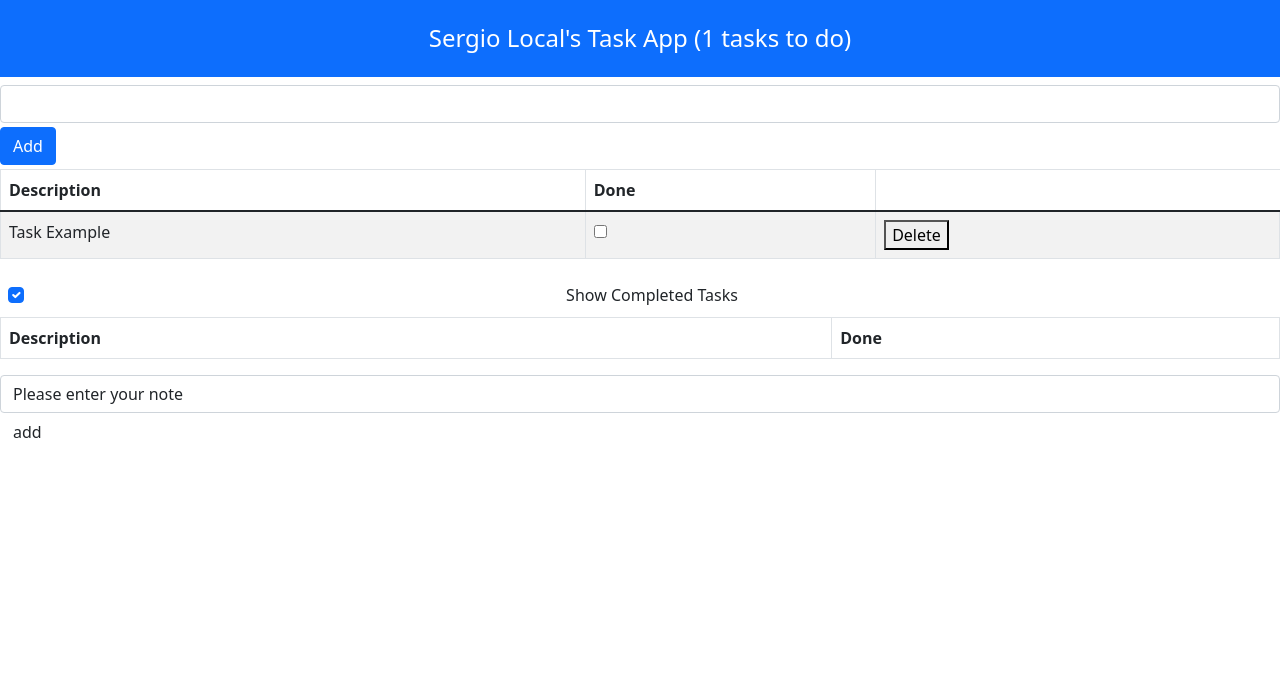
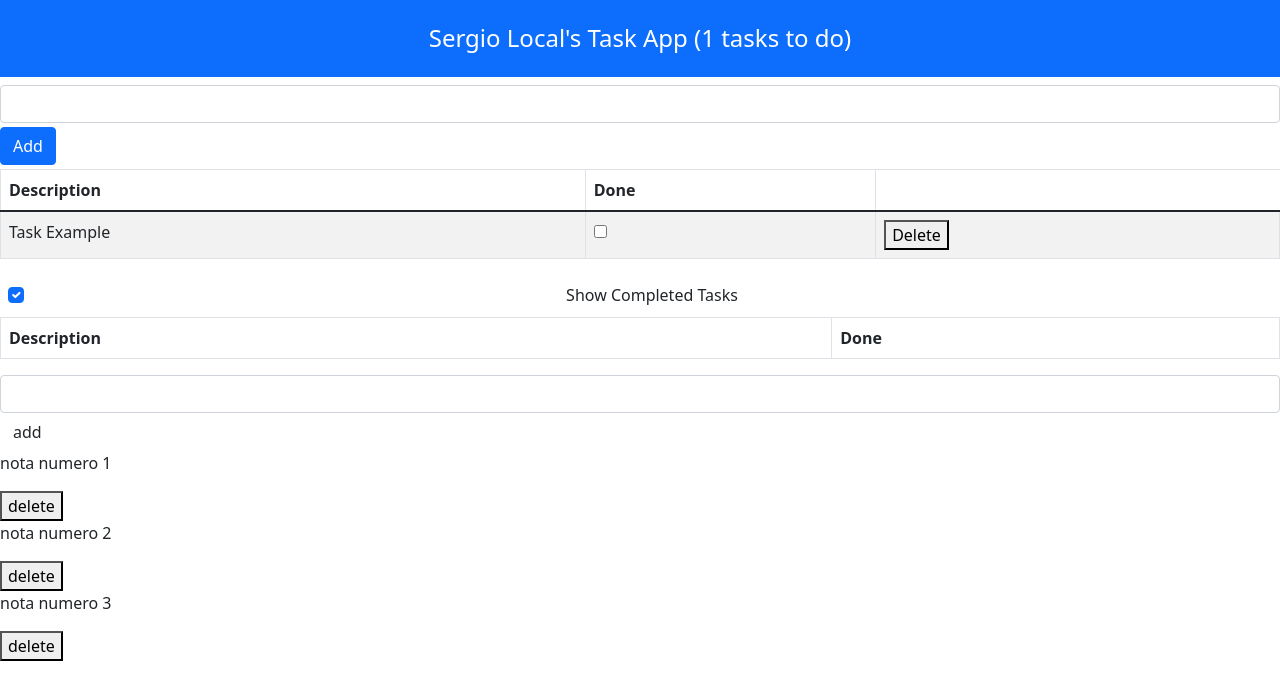
Before and after one commit to Sergio-Torres/Study-zone, a React (Create React App) app: page / in a window 1280 px wide. Shown: the top 700 px of the page. Built offline with nearby package versions, Linux system fonts and the light colour scheme.

Commit message:
deleteNote

```diff
--- a/src/App.js
+++ b/src/App.js
@@ -2,6 +2,7 @@ import './App.css';
 
 import Tasks from './components/Tasks/Tasks';
 import Notes  from './components/Notes/Notes';
+import PomodoroClock from './components/PomodoroClock/PomodoroClock';
 function App() {
 
   return (
--- a/src/components/Notes/NoteCreator.js
+++ b/src/components/Notes/NoteCreator.js
@@ -2,7 +2,7 @@ import React, {useState} from 'react';
 
 export const NoteCreator = props =>{
 
-    const [newNote, setNewNote] = useState('Please enter your note');
+    const [newNote, setNewNote] = useState('');
 
     const updateNewNote = e => setNewNote(e.target.value);
 
@@ -16,10 +16,11 @@ export const NoteCreator = props =>{
             <input
                 type="text"
                 className="form-control"
-                value={newNote}
+               value={newNote}
                 onChange={updateNewNote}
             />
             <button className="btn" onClick={createNewNote}>
+
                 add
             </button>
         </div>
--- a/src/components/Notes/NoteList.js
+++ b/src/components/Notes/NoteList.js
@@ -1,9 +1,12 @@
 import React from 'react';
 
+export const NoteList = props =>(
+    <div>
+        <p key={props.note.name}>{props.note}</p>
+        <button onClick={()=>props.deleteNote(props.note)}>
+            delete
+        </button>
 
-export const NoteList = props =>(
+    </div>
 
-    <div>
-        <p key={props.note}>{props.note}</p>
-    </div>
 );
--- a/src/components/Notes/Notes.js
+++ b/src/components/Notes/Notes.js
@@ -4,23 +4,36 @@ import {NoteList} from './NoteList';
 
 function Notes(){
     const[noteItems, setNotesItems] = useState([
+        {name: 'nota numero 1'},
+        {name: 'nota numero 2'},
+        {name: 'nota numero 3'}
     ]);
 
     const createNewNote = noteName =>{
         if(!noteItems.find(n=>n.name===noteName)){
             setNotesItems([...noteItems, {name: noteName}]);
-//            DisplayNoteList({name: noteName});
+
         }
     }
-    const DisplayNoteList = note=>{
+
+    const deleteNote= note =>{
+        const newNoteItems = [...noteItems];
+        newNoteItems.forEach(function(element,index){
+            if(element.name===note){
+                newNoteItems.splice(index,1);
+            }
+        });
+        setNotesItems(newNoteItems);
+    };
+
+    const DisplayNoteList =()=>{
         return (
-            noteItems.map((n)=>(
-                <NoteList note={n.name} key={note.name}/>
+            noteItems.map(note=>(
+                <NoteList note={note.name} key={note.name}
+                deleteNote={deleteNote}/>
             ))
-
         )
     }
-
 
     return(
         <div>
--- /dev/null
+++ b/src/components/PomodoroClock/PomodoroClock.js
@@ -0,0 +1,13 @@
+import React from 'react';
+//import {SessionTime} from './SessionTime';
+
+function PomodoClock(){
+    return(
+        <div>
+            hola
+        </div>
+
+    );
+}
+
+export default PomodoClock;
--- /dev/null
+++ b/src/components/PomodoroClock/SessionTime.js
@@ -0,0 +1,21 @@
+import React from 'react';
+
+function SessionTime(){
+    let sessionTime = 25;
+    let count = sessionTime * 60;
+
+    const timeIncrement = () => sessionTime<=60 ? sessionTime++ : sessionTime=60;
+    const timeDecrement = () => sessionTime>=10 ? sessionTime-- : sessionTime=60;
+    return(
+        <div>
+            <button onClick={timeIncrement}>+</button>
+            <div>
+                time = count
+            </div>
+            <button onClick={timeDecrement}>+</button>
+        </div>
+    );
+
+}
+
+export default SessionTime;
--- a/src/components/Tasks/Tasks.js
+++ b/src/components/Tasks/Tasks.js
@@ -37,6 +37,7 @@ function Tasks(){
     }
 
     const deleteTask = task =>{
+        console.log(task);
         const newTaskItems = [...taskItems];
         const Itask = newTaskItems.findIndex(i => i === task);
         newTaskItems.splice(Itask,1);
```
Also changed, not shown: 1 other file (tests, documents, lock files or other folders).
